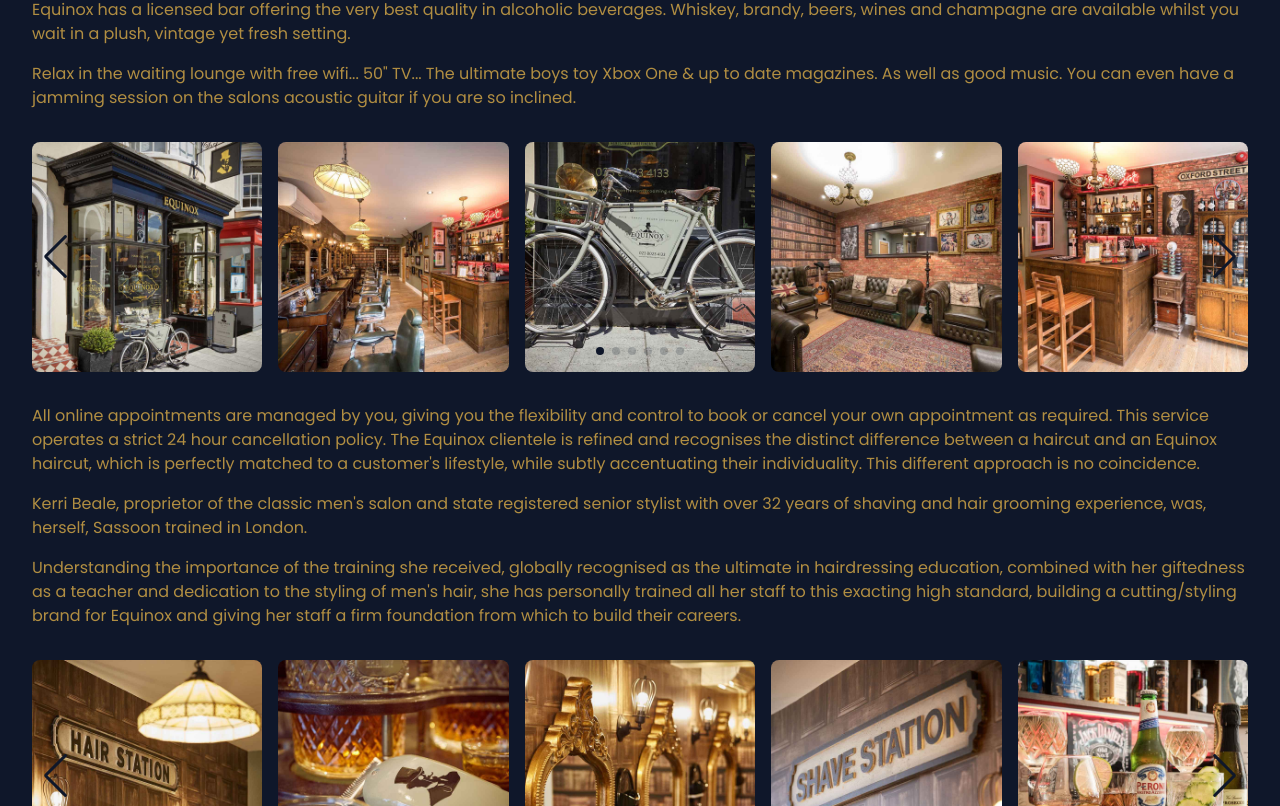
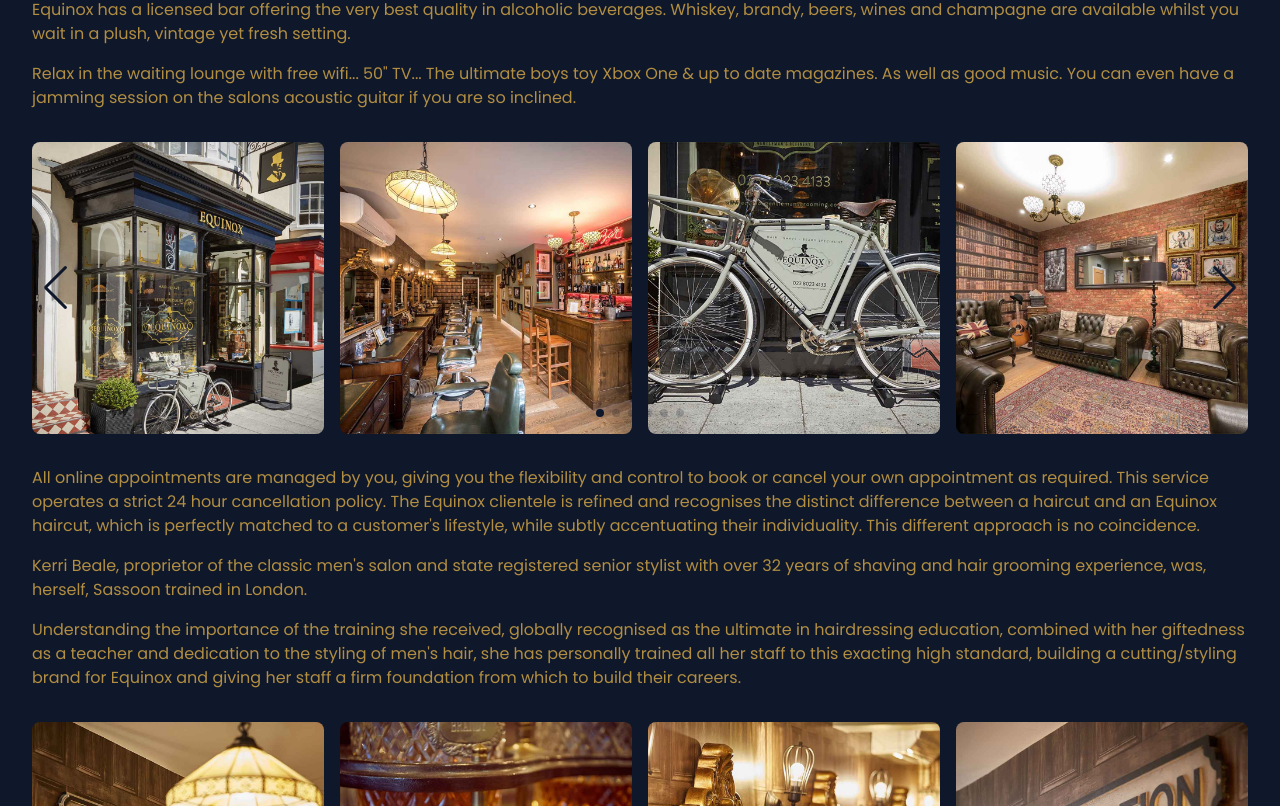
Before and after one commit to benpaullamb/equinox, a React (Create React App) app: page /about in a window 1280 px wide. Shown: the part 1314-2120 px from the top of the page. Built offline with nearby package versions, Linux system fonts and the light colour scheme.

Commit message:
fix: scrollbars on swiper

```diff
--- a/src/components/Gallery.jsx
+++ b/src/components/Gallery.jsx
@@ -25,18 +25,19 @@ export default function Gallery({ images }) {
 
       <Section className="hidden md:block md:py-0">
         <Swiper
+          className="max-w-screen-xl"
+          slidesPerView={4}
+          spaceBetween={16}
+          modules={[Navigation, Pagination]}
           navigation
           pagination
           autoplay
           loop
-          grabCursor
-          slidesPerView={5}
-          spaceBetween={16}
-          modules={[Navigation, Pagination]}>
+          grabCursor>
           {images.map((image, i) => (
-            <SwiperSlide className="flex justify-center" key={image}>
+            <SwiperSlide key={image}>
               {/* eslint-disable-next-line jsx-a11y/alt-text */}
-              <img {...imageProps(image, i)} className="w-full rounded-lg" />
+              <img {...imageProps(image, i)} className="rounded-lg" />
             </SwiperSlide>
           ))}
         </Swiper>
```
